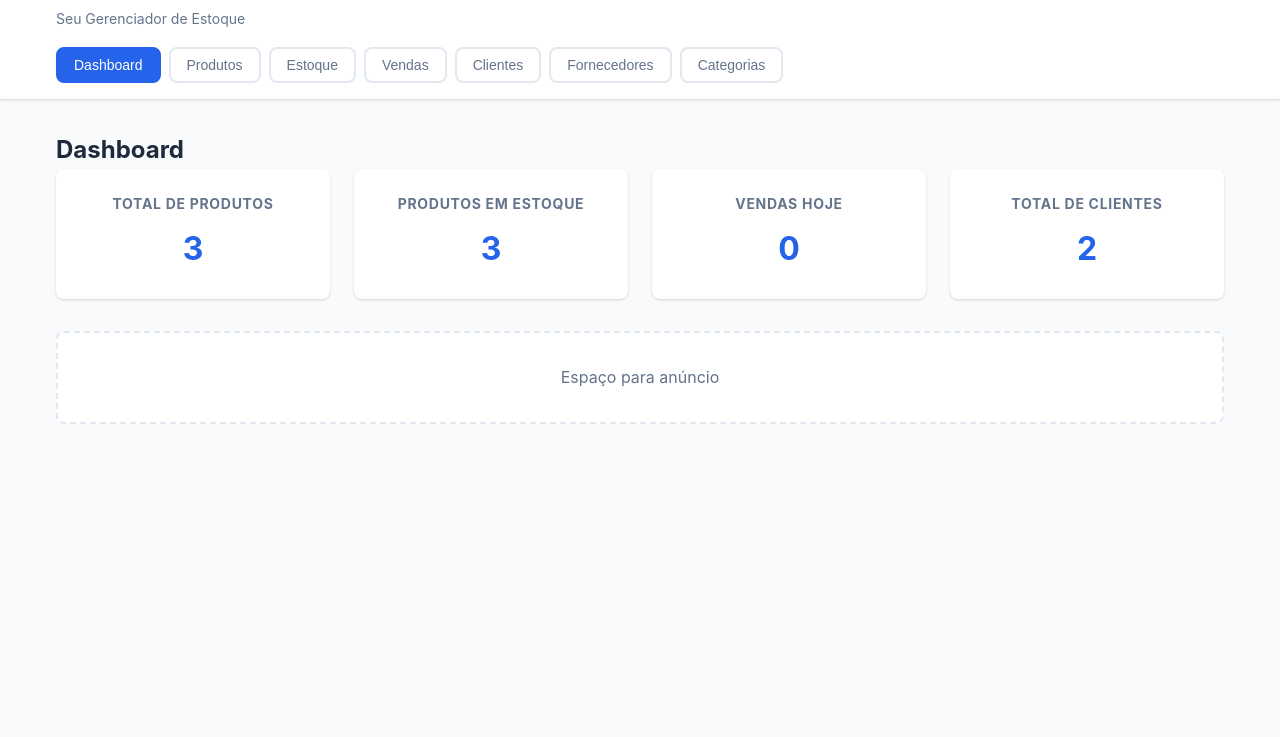
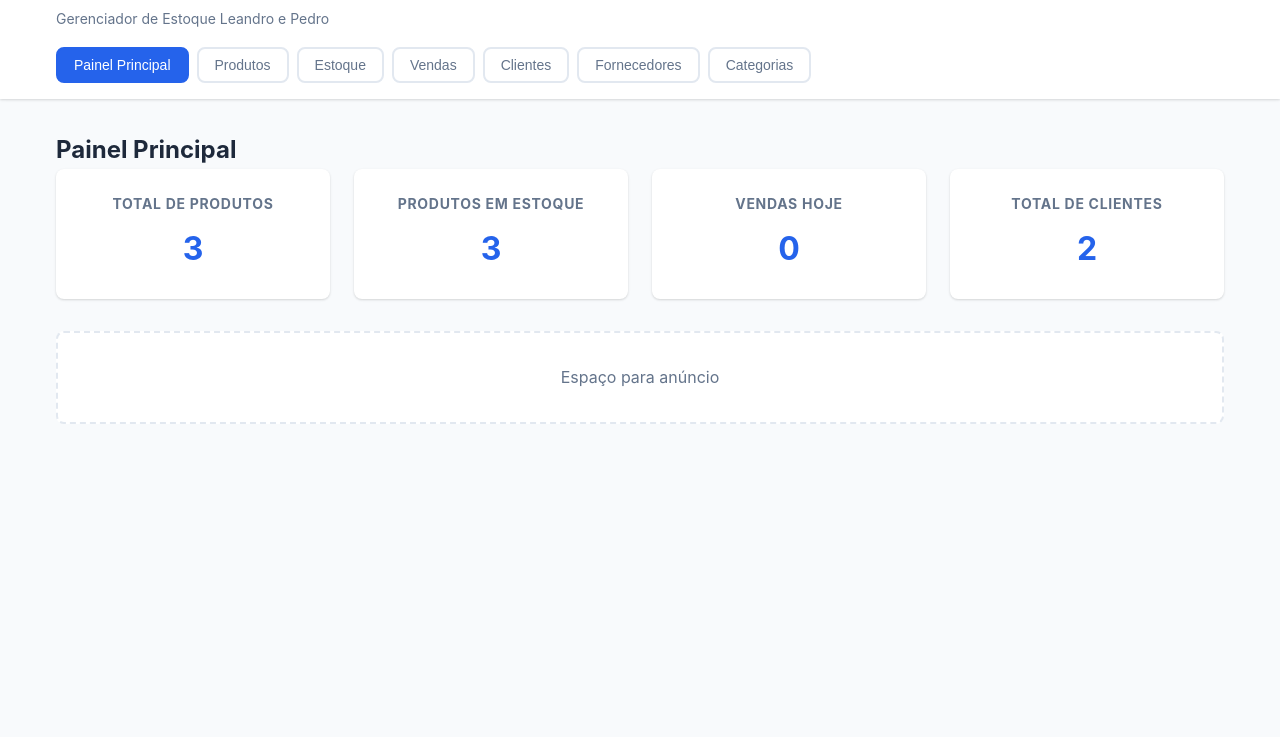
Before and after one commit to deBokorni/TCC---GELP, a plain HTML site: page index.html in a window 1280 px wide. Shown: the part 63-800 px from the top of the page. Drawn offline with Linux system fonts and the light colour scheme.

Commit message:
Algumas alterações

```diff
--- a/index.html
+++ b/index.html
@@ -1,5 +1,8 @@
 <!DOCTYPE html>
 <html lang="pt-BR">
+
+
+
 <head>
     <meta charset="UTF-8">
     <meta name="viewport" content="width=device-width, initial-scale=1.0">
@@ -7,13 +10,17 @@
     <meta name="description" content="Sistema de gerenciamento de estoque simples e direto para pequenos comércios">
     <link rel="stylesheet" href="css/style.css">
 </head>
+
+
+
 <body>
+
     <header class="header">
         <div class="container">
             <h1 class="logo">GELP</h1>
-            <p class="subtitle">Seu Gerenciador de Estoque</p>
+            <p class="subtitle">Gerenciador de Estoque Leandro e Pedro</p>
             <nav class="nav">
-                <button class="nav-btn active" data-section="dashboard">Dashboard</button>
+                <button class="nav-btn active" data-section="dashboard">Painel Principal</button>
                 <button class="nav-btn" data-section="produtos">Produtos</button>
                 <button class="nav-btn" data-section="estoque">Estoque</button>
                 <button class="nav-btn" data-section="vendas">Vendas</button>
@@ -24,11 +31,15 @@
         </div>
     </header>
 
+
     <main class="main">
         <div class="container">
-            <!-- Dashboard Section -->
+
+            <!--Painel principal-->
             <section id="dashboard-section" class="section active">
-                <h2>Dashboard</h2>
+
+                <h2>Painel Principal</h2>
+
                 <div class="dashboard-cards">
                     <div class="card">
                         <h3>Total de Produtos</h3>
@@ -48,14 +59,15 @@
                     </div>
                 </div>
 
-                <!-- Placeholder para anúncio não invasivo -->
+                <!--Espaço para anúncio-->
                 <div class="ad-placeholder">
                     <p>Espaço para anúncio</p>
                 </div>
             </section>
 
-            <!-- Produtos Section -->
+            <!--Produtos-->
             <section id="produtos-section" class="section">
+
                 <div class="section-header">
                     <h2>Produtos</h2>
                     <button class="btn btn-primary" id="add-produto-btn">Adicionar Produto</button>
@@ -79,7 +91,7 @@
                 </div>
             </section>
 
-            <!-- Estoque Section -->
+            <!--Estoque-->
             <section id="estoque-section" class="section">
                 <div class="section-header">
                     <h2>Estoque</h2>
@@ -103,7 +115,7 @@
                 </div>
             </section>
 
-            <!-- Vendas Section -->
+            <!--Vendas-->
             <section id="vendas-section" class="section">
                 <div class="section-header">
                     <h2>Vendas</h2>
@@ -128,7 +140,7 @@
                 </div>
             </section>
 
-            <!-- Clientes Section -->
+            <!--Clientes -->
             <section id="clientes-section" class="section">
                 <div class="section-header">
                     <h2>Clientes</h2>
@@ -153,7 +165,7 @@
                 </div>
             </section>
 
-            <!-- Fornecedores Section -->
+            <!--Fornecedores-->
             <section id="fornecedores-section" class="section">
                 <div class="section-header">
                     <h2>Fornecedores</h2>
@@ -178,7 +190,7 @@
                 </div>
             </section>
 
-            <!-- Categorias Section -->
+            <!--Categorias-->
             <section id="categorias-section" class="section">
                 <div class="section-header">
                     <h2>Categorias</h2>
@@ -203,7 +215,7 @@
         </div>
     </main>
 
-    <!-- Modal para formulários -->
+    <!--Modal para formulários-->
     <div id="modal" class="modal">
         <div class="modal-content">
             <span class="close">&times;</span>
@@ -218,7 +230,7 @@
             <div class="footer-content">
                 <p>&copy; 2025 GELP - Gerenciador de Estoque Leandro e Pedro</p>
 
-                <!-- Placeholder para anúncio não invasivo -->
+                <!--Espaço para anúncio-->
                 <div class="ad-placeholder-footer">
                     <p>Anúncio</p>
                 </div>
@@ -229,6 +241,5 @@
     <script src="js/models.js"></script>
     <script src="js/db.js"></script>
     <script src="js/main.js"></script>
-    @import
 </body>
 </html>
--- a/js/models.js
+++ b/js/models.js
@@ -1,4 +1,4 @@
-// Modelos de dados para o GELP
+
 // Representam as entidades do banco de dados como classes JavaScript
 
 class Cliente {
```
